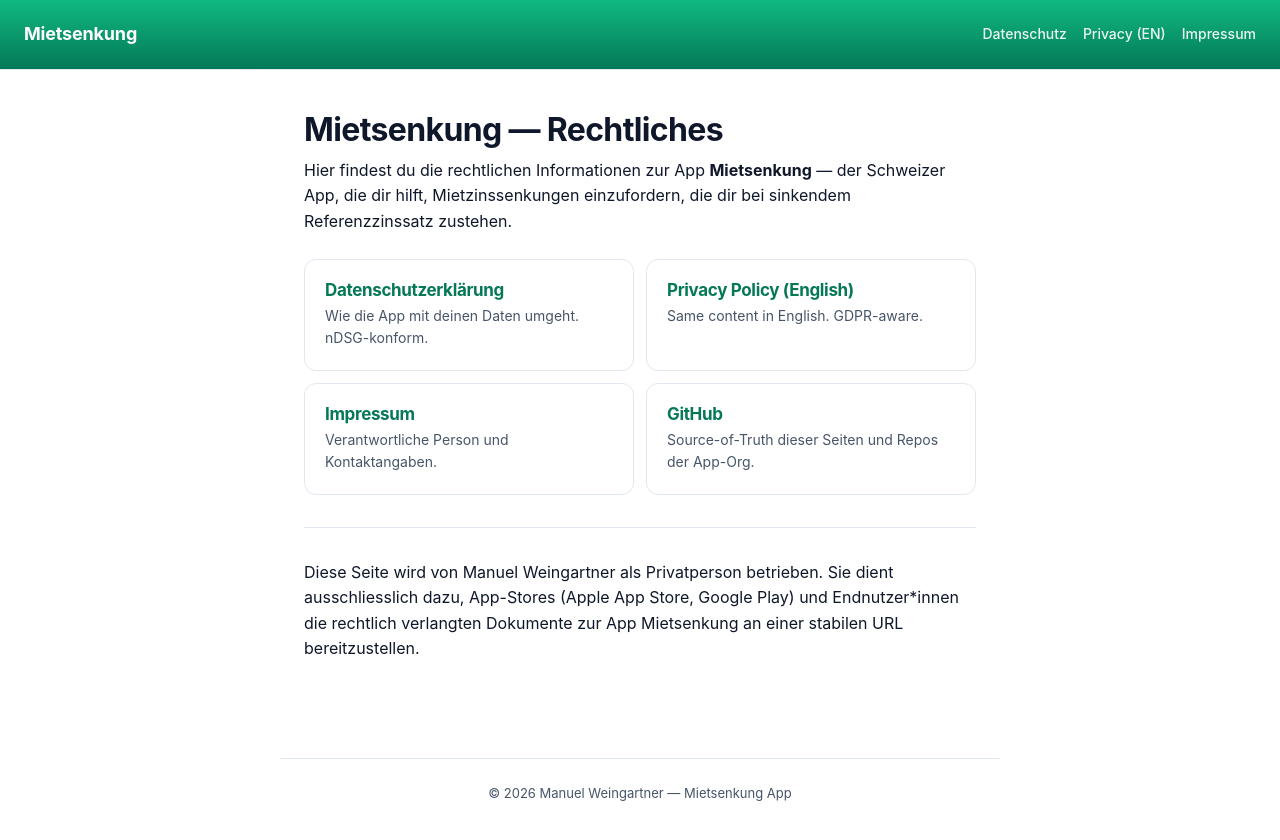
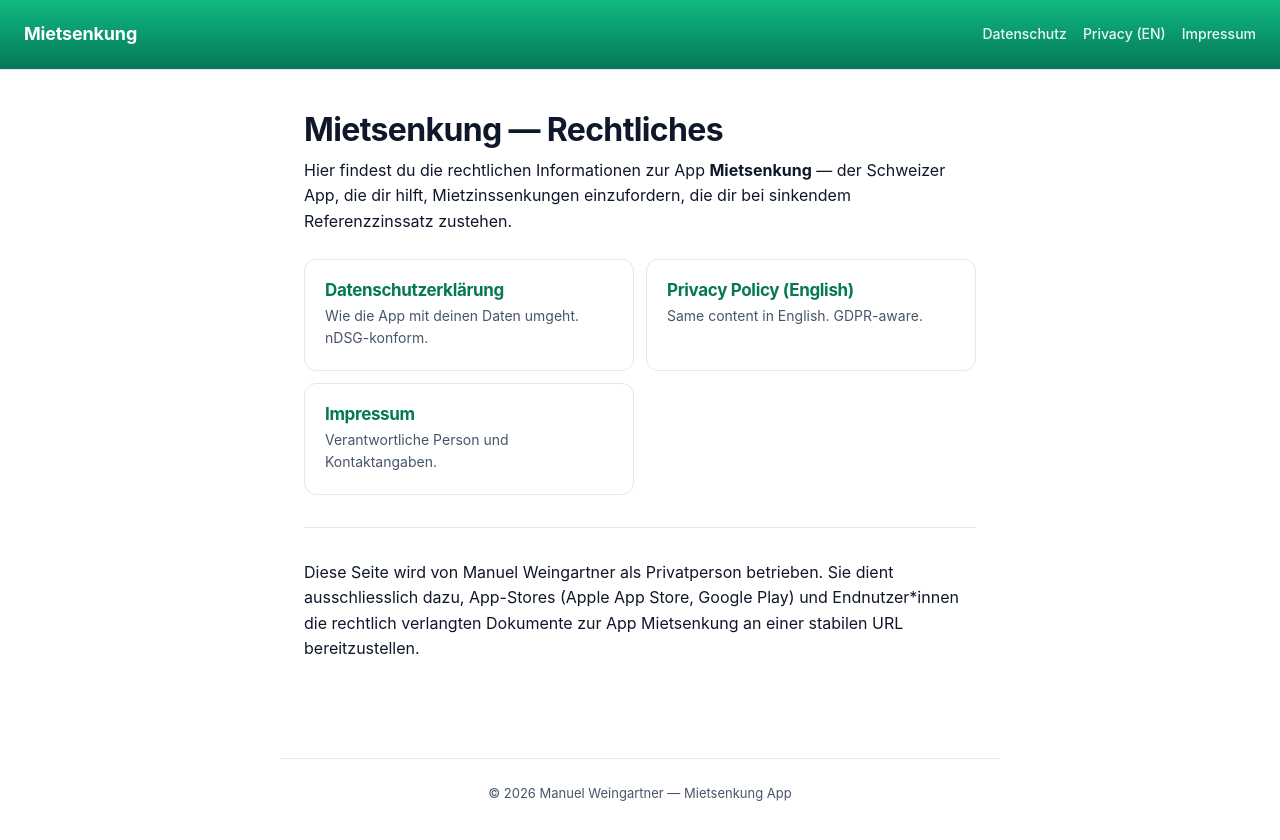
Before and after one commit to mietsenkung-app/mietsenkung-app.github.io, a Jekyll site: the page built from index.md, in a window 1280 px wide. Shown: the top 840 px of the page. Built offline with Jekyll 4.4.1, drawn with Linux system fonts in a browser that asks for light colours.

Commit message:
chore: GitHub-Link von Landing entfernen — irrelevant fuer Endnutzer und Store-Reviewer

```diff
--- a/index.md
+++ b/index.md
@@ -23,10 +23,6 @@ Hier findest du die rechtlichen Informationen zur App **Mietsenkung** — der Sc
     <h3>Impressum</h3>
     <p>Verantwortliche Person und Kontaktangaben.</p>
   </a>
-  <a class="card" href="https://github.com/mietsenkung-app">
-    <h3>GitHub</h3>
-    <p>Source-of-Truth dieser Seiten und Repos der App-Org.</p>
-  </a>
 </div>
 
 ---
```
